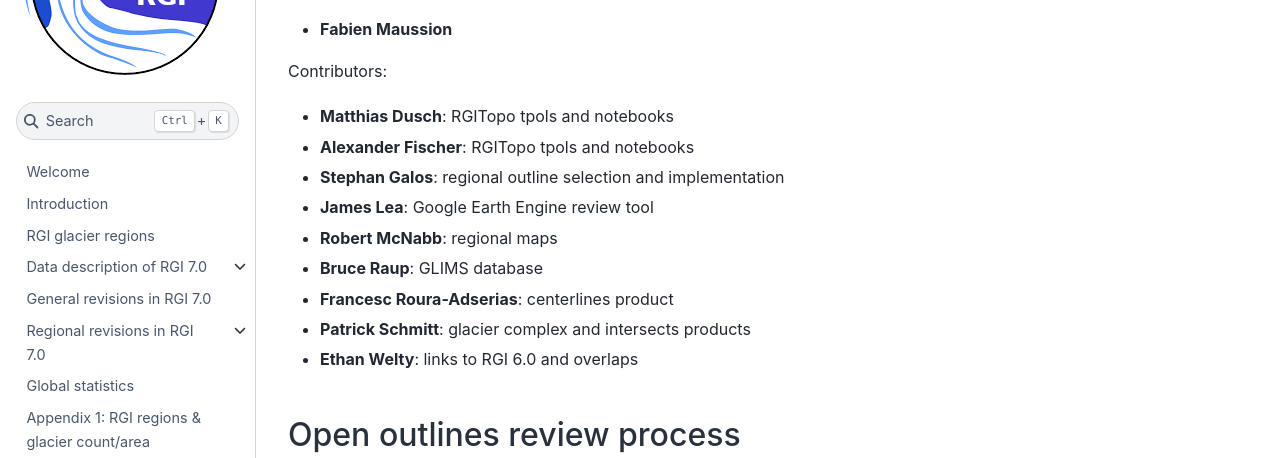
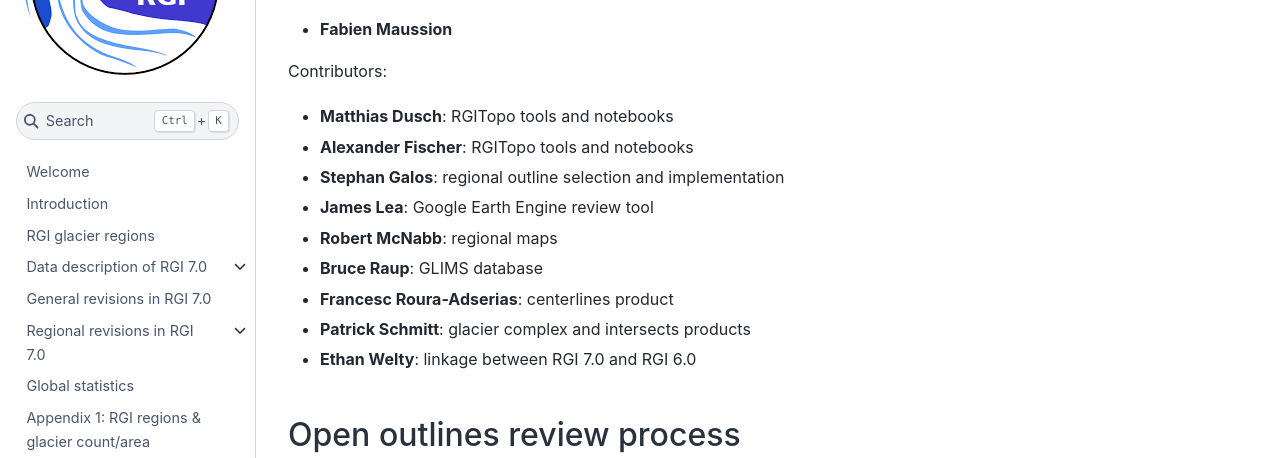
Before and after one commit to GLIMS-RGI/rgi_user_guide, a Jupyter Book: the page built from docs/tables/contributors.md, in a window 1280 px wide and 900 px high, scrolled down 585 px. Shown: the part 154-612 px from the top of the window. Built offline with Jupyter Book 1.0.4 settings and Sphinx 7.4.7 and the Sphinx Book theme 1.1.4, drawn with Linux system fonts in a browser that asks for light colours; pages that are not in the unit, such as notebooks, are missing from menus.

Commit message:
update contributions

```diff
--- a/docs/tables/contributors.md
+++ b/docs/tables/contributors.md
@@ -21,15 +21,15 @@ Main developer:
 - **Fabien Maussion**
 
 Contributors:
-- **Matthias Dusch**: RGITopo tpols and notebooks
-- **Alexander Fischer**: RGITopo tpols and notebooks
+- **Matthias Dusch**: RGITopo tools and notebooks
+- **Alexander Fischer**: RGITopo tools and notebooks
 - **Stephan Galos**: regional outline selection and implementation
 - **James Lea**: Google Earth Engine review tool
 - **Robert McNabb**: regional maps
 - **Bruce Raup**: GLIMS database
 - **Francesc Roura-Adserias**: centerlines product
 - **Patrick Schmitt**: glacier complex and intersects products
-- **Ethan Welty**: links to RGI 6.0 and overlaps
+- **Ethan Welty**: linkage between RGI 7.0 and RGI 6.0
 
 ## Open outlines review process
 
```
